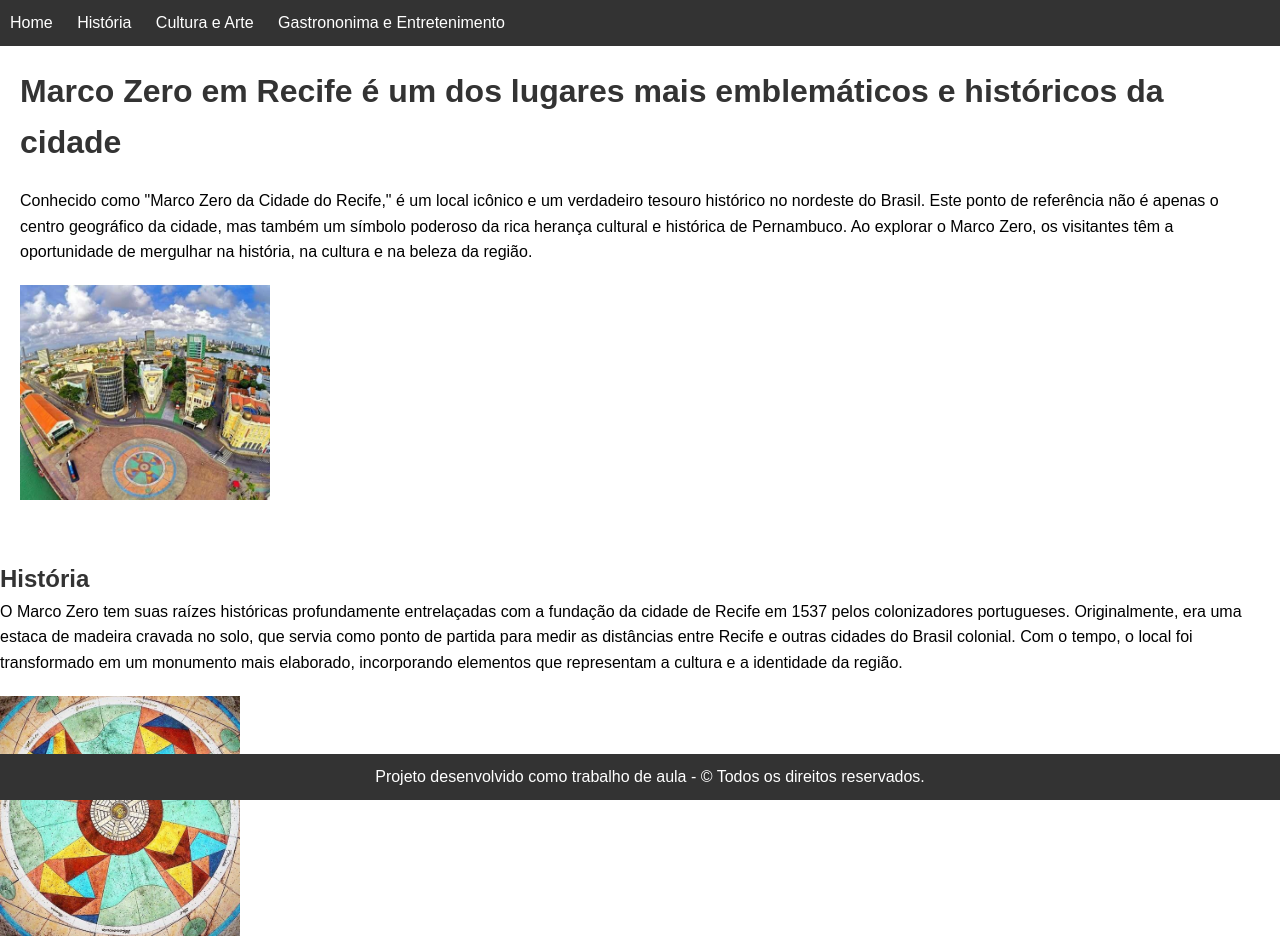
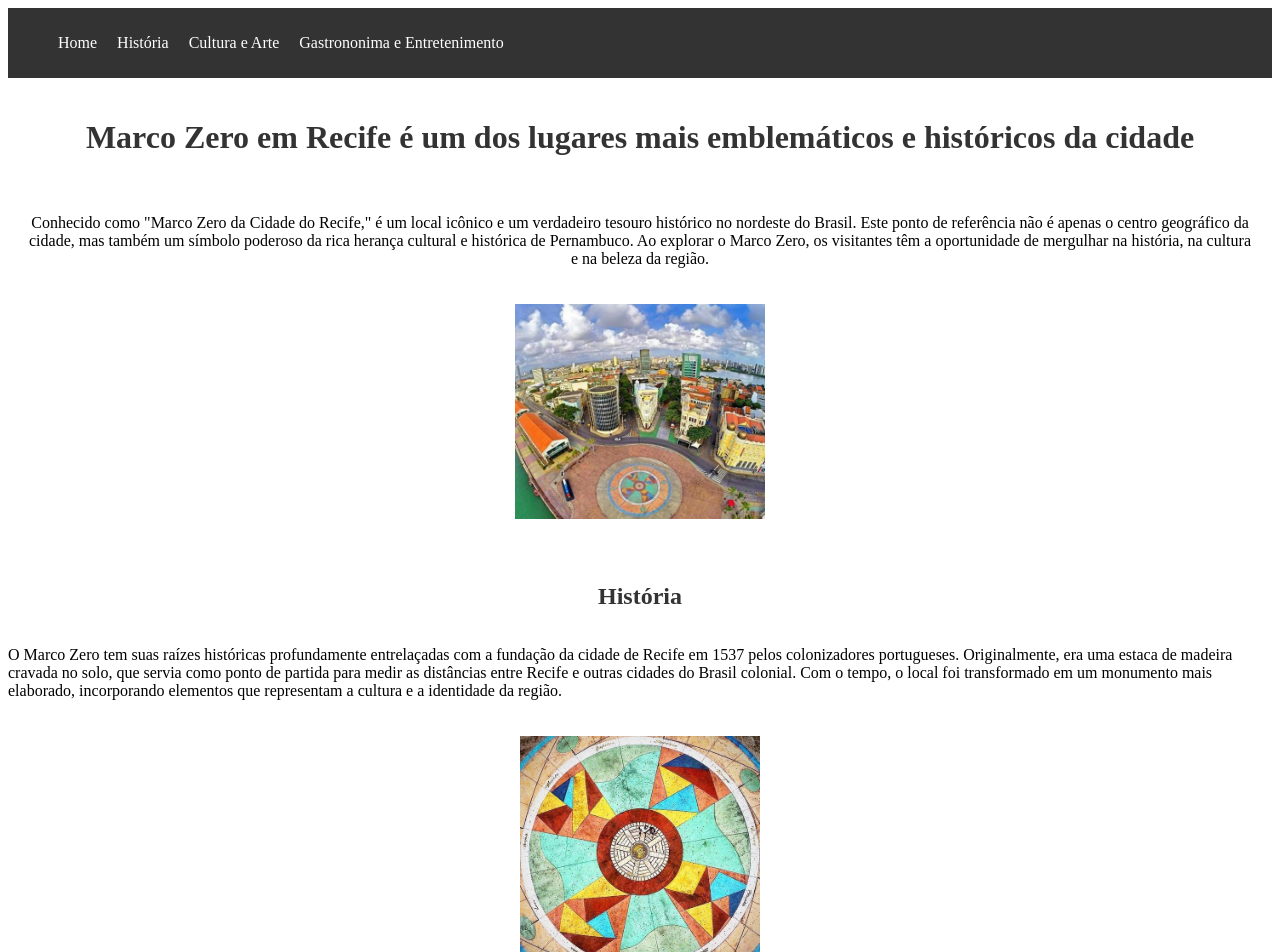
Before and after one commit to Pandora-virus/pagina-turismo, a plain HTML site: page index.html in a window 1280 px wide. Shown: the top 952 px of the page. Drawn offline with Linux system fonts and the light colour scheme.

Commit message:
subindo alterações com flex box

```diff
--- a/style.css
+++ b/style.css
@@ -1,28 +1,21 @@
-/* Reset de Estilos Padrão do Navegador */
-body, h1, h2, p, ul, li {
-    margin: 0;
-    padding: 0;
-}
-
-/* Configurações Gerais */
-body {
-    font-family: 'Arial', sans-serif;
-    line-height: 1.6;
-}
+/* ... (seu código CSS existente) */
 
 /* Estilos do Cabeçalho */
 header {
     background-color: #333;
     color: #fff;
     padding: 10px;
+    display: flex;
+    justify-content: space-between;
+    align-items: center;
 }
 
 nav ul {
     list-style: none;
+    display: flex;
 }
 
 nav ul li {
-    display: inline;
     margin-right: 20px;
 }
 
@@ -34,20 +27,24 @@ nav a {
 /* Estilos da Seção Principal */
 main {
     padding: 20px;
+    display: flex;
+    flex-direction: column;
+    align-items: center;
 }
 
 h1 {
     color: #333;
+    text-align: center;
 }
 
 #home {
     margin-top: 20px;
+    text-align: center;
 }
 
 img {
     max-width: 100%;
     height: auto;
-    display: block;
     margin: 20px 0;
 }
 
@@ -57,13 +54,14 @@ h2 {
     margin-top: 20px;
 }
 
-/* Estilos do Rodapé */
-footer {
-    background-color: #333;
-    color: #fff;
-    text-align: center;
-    padding: 10px;
-    position: fixed;
-    bottom: 0;
-    width: 100%;
+#historia, #cultura, #gastronomia {
+    display: flex;
+    flex-direction: column;
+    align-items: center;
 }
+
+#historia img, #cultura img, #gastronomia img {
+    margin: 20px 0;
+}
+
+/* ... (seu código CSS existente) */
```
